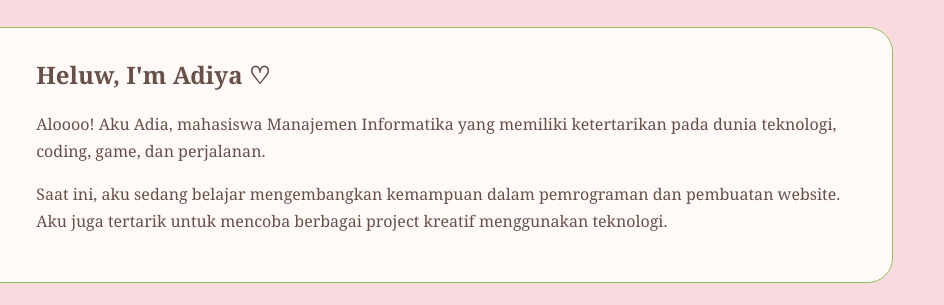
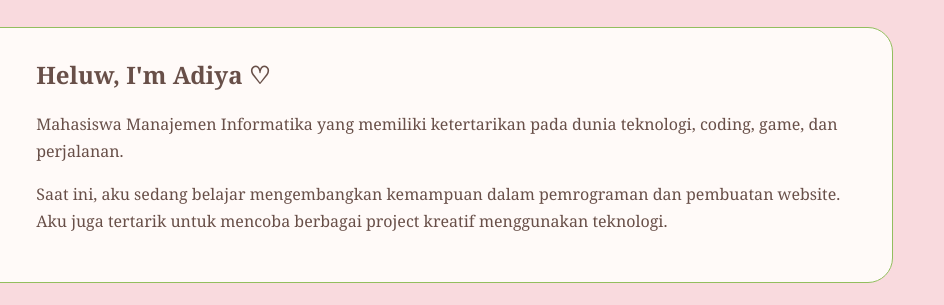
Before and after one commit to adiadinara01-ux/ivoirelle-profile, a plain HTML site: page about.html in a window 1280 px wide. Shown: the part 147-452 px from the top of the page, 336-1280 px from the left. Drawn offline with Linux system fonts and the light colour scheme.

Commit message:
Update about.html

```diff
--- a/about.html
+++ b/about.html
@@ -49,7 +49,7 @@
                     <h2>Heluw, I'm Adiya ♡</h2>
 
                     <p>
-                        Aloooo! Aku Adia, mahasiswa Manajemen Informatika
+                        Mahasiswa Manajemen Informatika
                         yang memiliki ketertarikan pada dunia teknologi,
                         coding, game, dan perjalanan.
                     </p>
```
